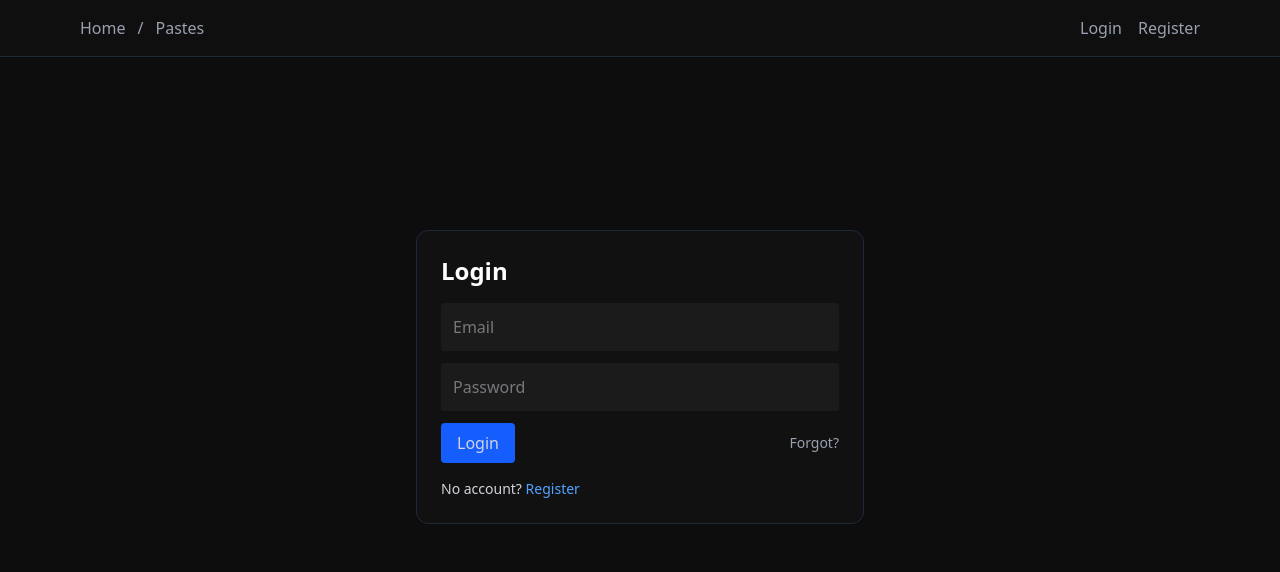
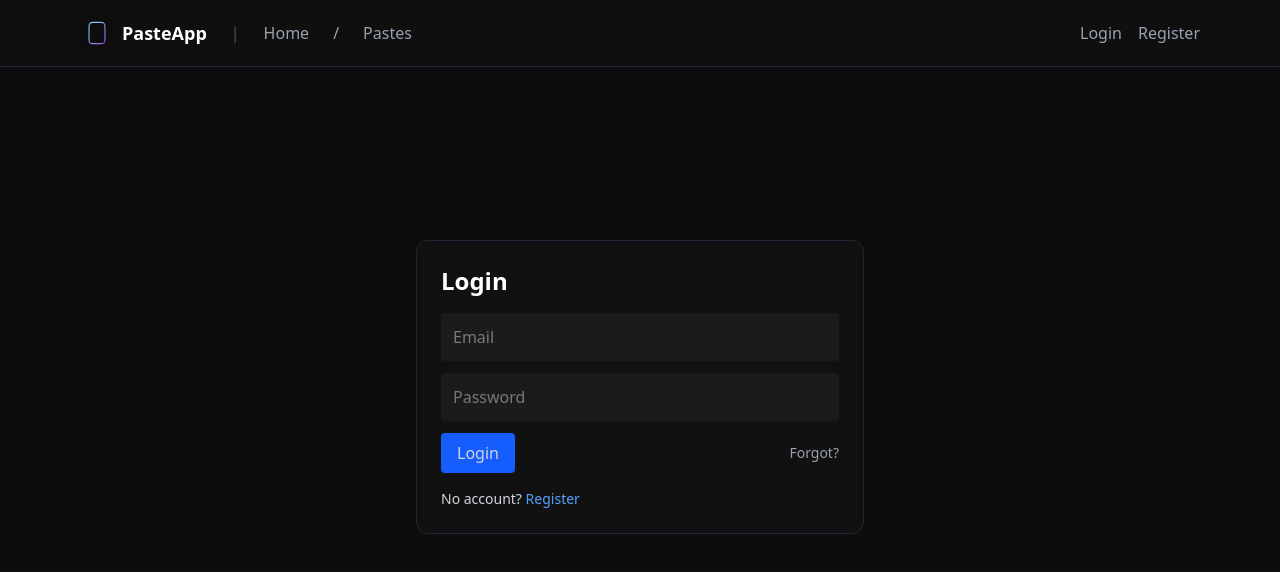
Before and after one commit to Ajett/PASTEAPP, a React (Vite) app in the folder frontend/: page /login in a window 1280 px wide. Shown: the top 572 px of the page. Built offline with nearby package versions, Linux system fonts and the light colour scheme.

Commit message:
Refactor Navbar component with logo and styling

```diff
--- a/frontend/src/components/Navbar.jsx
+++ b/frontend/src/components/Navbar.jsx
@@ -65,6 +65,42 @@
 // };
 
 // export default Navbar;
+// import { NavLink } from "react-router-dom";
+// import { useSelector, useDispatch } from "react-redux";
+// import { logout } from "../redux/authSlice";
+
+// const Navbar = () => {
+//   const user = useSelector(s => s.auth.user);
+//   const dispatch = useDispatch();
+
+//   return (
+//     <div className="w-full bg-[#0f0f0f] border-b border-gray-800 py-4">
+//       <div className="max-w-6xl mx-auto flex items-center gap-3 text-gray-400 px-4">
+//         <NavLink to="/" className="hover:text-white transition">Home</NavLink>
+//         <span>/</span>
+//         <NavLink to="/pastes" className="hover:text-white transition">Pastes</NavLink>
+
+//         <div className="ml-auto flex items-center gap-4">
+//           {!user ? (
+//             <>
+//               <NavLink to="/login" className="hover:text-white">Login</NavLink>
+//               <NavLink to="/register" className="hover:text-white">Register</NavLink>
+//             </>
+//           ) : (
+//             <>
+//               <span className="text-gray-300">Hi, {user.name}</span>
+//               <button onClick={() => dispatch(logout())} className="text-red-400 hover:text-red-300">Logout</button>
+//             </>
+//           )}
+//         </div>
+//       </div>
+//     </div>
+//   );
+// };
+
+// export default Navbar;
+
+
 import { NavLink } from "react-router-dom";
 import { useSelector, useDispatch } from "react-redux";
 import { logout } from "../redux/authSlice";
@@ -75,11 +111,34 @@ const Navbar = () => {
 
   return (
     <div className="w-full bg-[#0f0f0f] border-b border-gray-800 py-4">
-      <div className="max-w-6xl mx-auto flex items-center gap-3 text-gray-400 px-4">
+      <div className="max-w-6xl mx-auto flex items-center gap-6 text-gray-400 px-4">
+
+        {/* LOGO */}
+        <NavLink to="/" className="flex items-center gap-2">
+          {/* Replace this with any SVG you want */}
+          <svg width="34" height="34" viewBox="0 0 128 128">
+            <defs>
+              <linearGradient id="lg" x1="0" y1="0" x2="1" y2="1">
+                <stop offset="0" stop-color="#6EE7FF" />
+                <stop offset="1" stop-color="#A855F7" />
+              </linearGradient>
+            </defs>
+            <rect width="128" height="128" rx="26" fill="#0d0d0d" />
+            <rect x="34" y="24" width="60" height="80" rx="14" stroke="url(#lg)" strokeWidth="4" fill="none" />
+          </svg>
+
+          <span className="text-white font-semibold text-lg">PasteApp</span>
+        </NavLink>
+
+        {/* Divider */}
+        <span className="text-gray-600">|</span>
+
+        {/* Navigation */}
         <NavLink to="/" className="hover:text-white transition">Home</NavLink>
         <span>/</span>
         <NavLink to="/pastes" className="hover:text-white transition">Pastes</NavLink>
 
+        {/* Right side */}
         <div className="ml-auto flex items-center gap-4">
           {!user ? (
             <>
@@ -89,7 +148,12 @@ const Navbar = () => {
           ) : (
             <>
               <span className="text-gray-300">Hi, {user.name}</span>
-              <button onClick={() => dispatch(logout())} className="text-red-400 hover:text-red-300">Logout</button>
+              <button
+                onClick={() => dispatch(logout())}
+                className="text-red-400 hover:text-red-300"
+              >
+                Logout
+              </button>
             </>
           )}
         </div>
```
